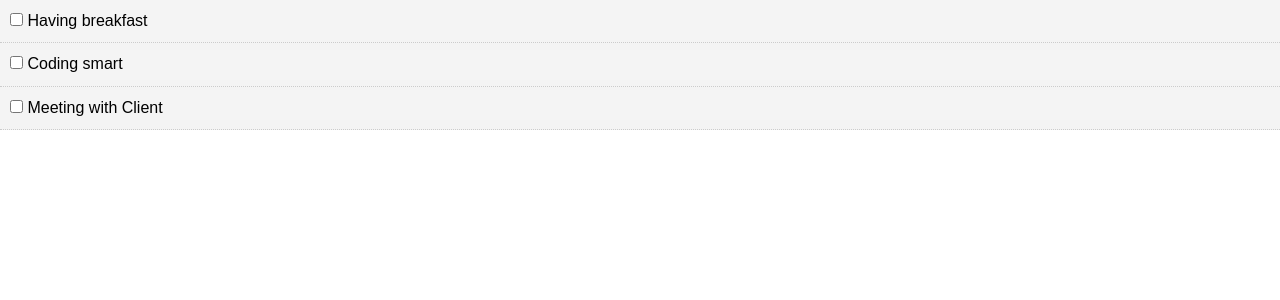
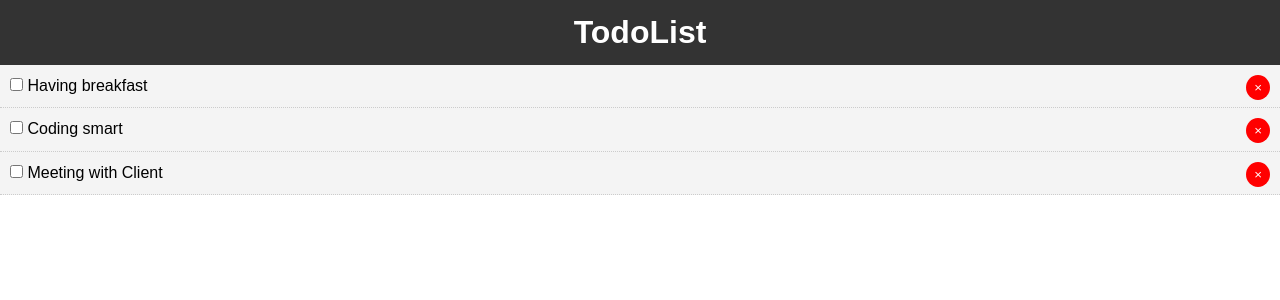
Before and after one commit to Bonekyaw/React-2019, a React (Create React App) app: page / in a window 1280 px wide. Shown: the top 300 px of the page. Built offline with nearby package versions, Linux system fonts and the light colour scheme.

Commit message:
Delete task

```diff
--- a/src/App.js
+++ b/src/App.js
@@ -1,6 +1,7 @@
 // import React from 'react';
 import React, { Component } from 'react';
 import Todos from './components/Todos';
+import Header from './components/layout/Header';
 import './App.css';
 
 class App extends Component {
@@ -26,19 +27,26 @@
 
   //Toggle Completed
   markComplete = (id) => {
-    this.setState({ todos: this.state.todos.map( todo => {
+    this.setState({ todos: this.state.todos.map( todo => {  //Setter
         if(todo.id === id) {
           todo.completed = !todo.completed
         }
         return todo;
     }) });
   }
+
+  //Delete Todo
+  delTodo = (id) => {
+    this.setState({ todos: [ ...this.state.todos.filter( todo => todo.id !== id)]});
+  }
+
   render() {
 // function App() {
     // console.log(this.state.todos)
     return (
       <div className="App">
-          <Todos todos={this.state.todos} markComplete={this.markComplete}/>
+          <Header />
+          <Todos todos={this.state.todos} markComplete={this.markComplete} delTodo={this.delTodo} />
       </div>
     );
   }
--- a/src/components/TodoItem.js
+++ b/src/components/TodoItem.js
@@ -20,6 +20,7 @@
 				<p>
 					<input type="checkbox" onChange={ this.props.markComplete.bind(this,id)} /> {' '}
 					{ title}
+					<button style={ btnStyle } onClick={this.props.delTodo.bind(this, id)}>&times;</button>
 				</p>
 			</div>
 		)
@@ -32,7 +33,42 @@
 }
 
 //Style object
+	const btnStyle = {
+		background: '#ff0000',
+		color: '#fff',
+		border: 'none',
+		padding: '5px 8px',
+		borderRadius: '50%',
+		cursor: 'pointer',
+		float: 'right'
+	}
 // const itemStyle = {
 // 	backgroundColor : '#f4f4f4'
 // }
 export default TodoItem
+
+// Why is my function being called every time the component renders?
+
+// Make sure you aren’t calling the function when you pass it to the component:
+
+// render() {
+//   // Wrong: handleClick is called instead of passed as a reference!
+//   return <button onClick={this.handleClick()}>Click Me</button>
+// }
+
+// Instead, pass the function itself (without parens):
+
+// render() {
+//   // Correct: handleClick is passed as a reference!
+//   return <button onClick={this.handleClick}>Click Me</button>
+// }
+
+// How do I pass a parameter to an event handler or callback?
+
+// You can use an arrow function to wrap around an event handler and pass parameters:
+
+// <button onClick={() => this.handleClick(id)} />
+
+// This is equivalent to calling .bind:
+
+// <button onClick={this.handleClick.bind(this, id)} />
--- a/src/components/Todos.js
+++ b/src/components/Todos.js
@@ -5,7 +5,7 @@
 class Todos extends Component {
   render() {
 	  return this.props.todos.map((todo) => (
-	  	<TodoItem key={todo.id} todo={todo} markComplete={ this.props.markComplete }/>
+	  	<TodoItem key={todo.id} todo={todo} markComplete={ this.props.markComplete } delTodo={ this.props.delTodo }/>
 	  ));
 	}
 }
--- /dev/null
+++ b/src/components/layout/Header.js
@@ -0,0 +1,16 @@
+import React from 'react'
+
+export default function Header() {
+	return (
+		<header style={headerStyle}>
+			<h1>TodoList</h1>
+		</header>
+	)
+}
+
+const headerStyle = {
+	background: '#333',
+	color: '#fff',
+	textAlign : 'center',
+	padding : '10px'
+}
```
